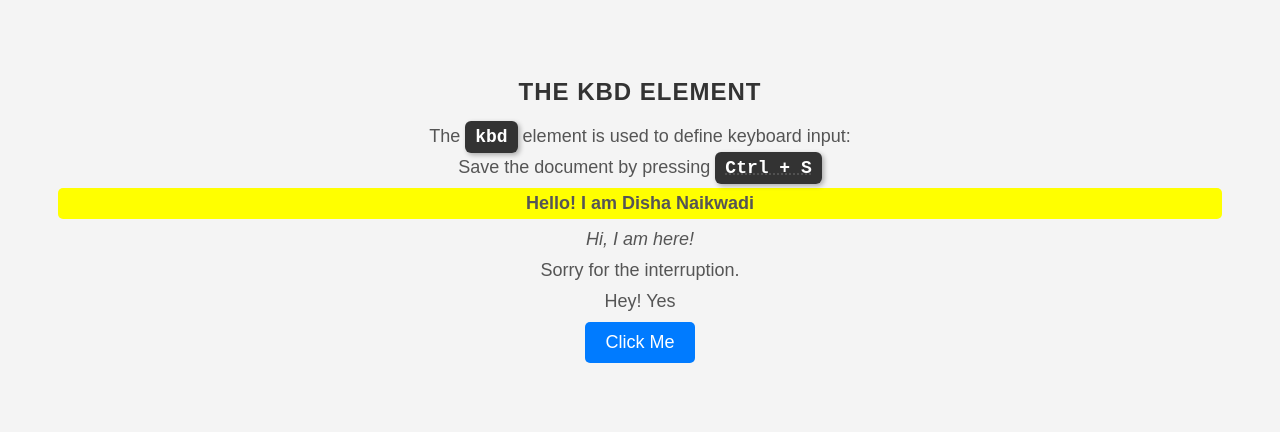
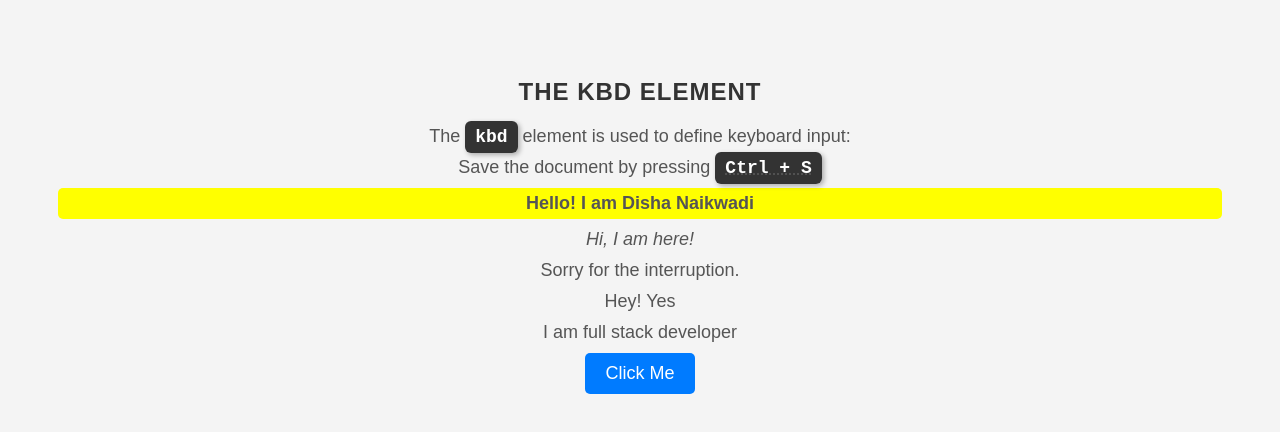
Before and after one commit to dishanaikwadi/SshRemoteRepo, a plain HTML site: page eclipse-workspace/E-commerce-Backend-main/src/index.html in a window 1280 px wide. Drawn offline with Linux system fonts and the light colour scheme.

Commit message:
added p tag in the index.html

```diff
--- a/eclipse-workspace/E-commerce-Backend-main/src/index.html
+++ b/eclipse-workspace/E-commerce-Backend-main/src/index.html
@@ -72,6 +72,7 @@
 <p><em>Hi, I am here!</em></p>
 <p>Sorry for the interruption.</p>
 <p>Hey! Yes</p>
+<p>I am full stack developer</p>
 
 <button onclick="alert('Hello, Disha!')">Click Me</button>
 
```
